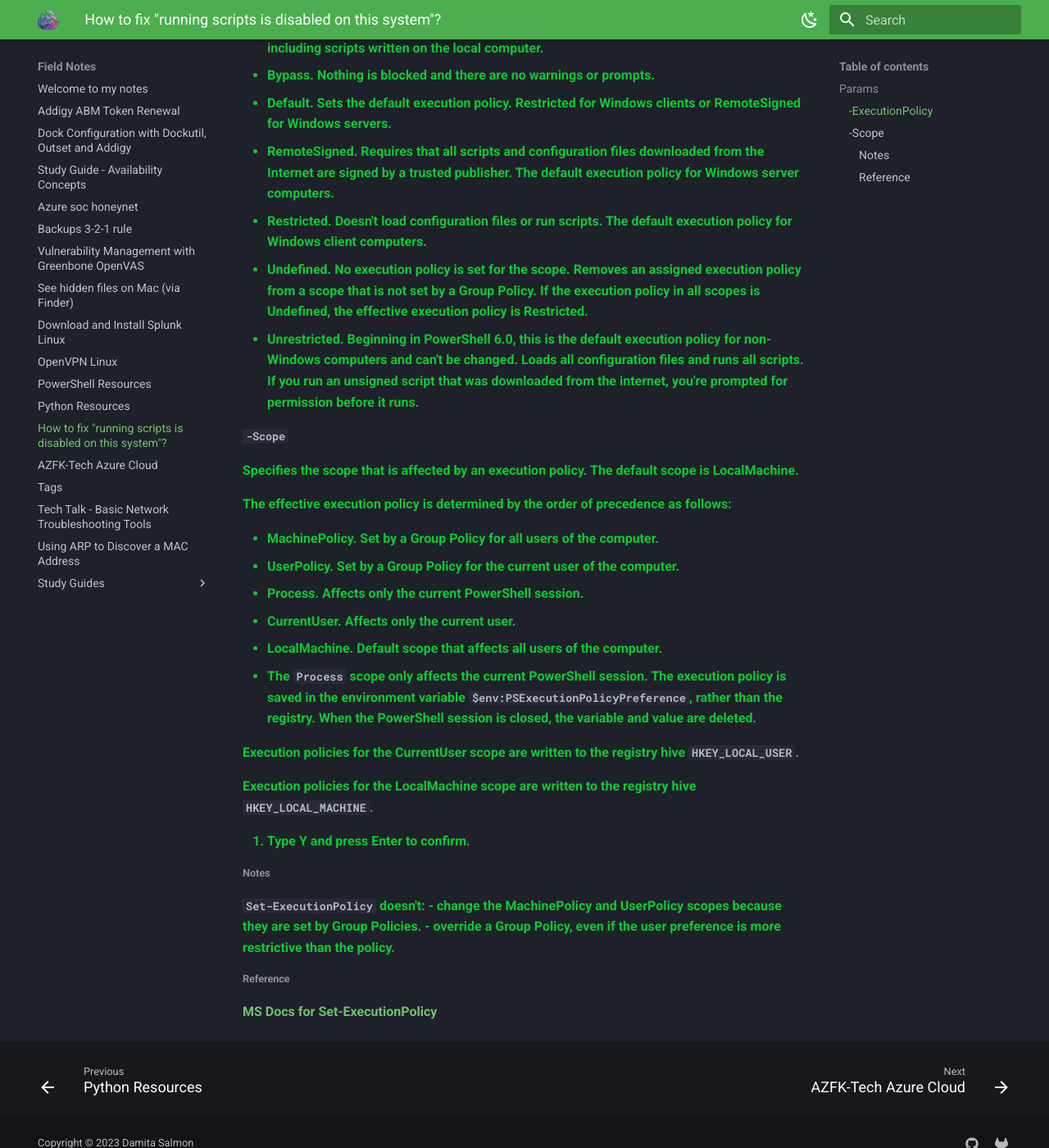
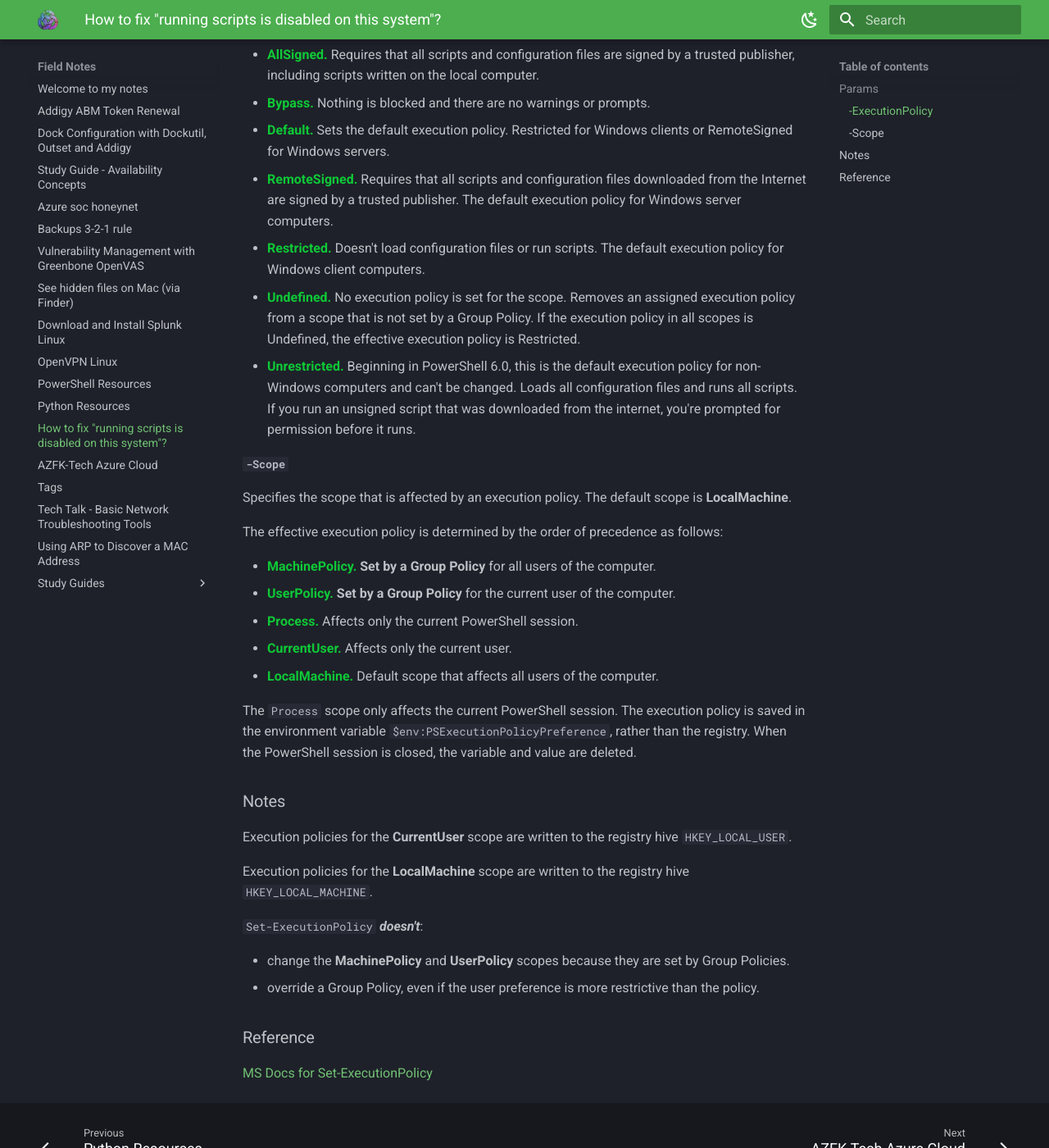
Before and after one commit to damitasalmon/field-notes, an MkDocs documentation site: the page built from docs/running-ps-scripts-error.md, in a window 1280 px wide and 1400 px high, scrolled down 518 px. Shown: the whole window at 82% size. Built offline with MkDocs 1.6.1 and Material for MkDocs 9.7.7, drawn with Linux system fonts in a browser that asks for light colours; some of the changed text lies outside the part shown.

Commit message:
Refactor ps scripts error and update style

```diff
--- a/docs/running-ps-scripts-error.md
+++ b/docs/running-ps-scripts-error.md
@@ -19,39 +20,40 @@ Set-ExecutionPolicy -ExecutionPolicy RemoteSigned -Scope CurrentUser
 
 The acceptable `-ExecutionPolicy` values are as follows:
 
-- <b class="malachite">AllSigned.<b> Requires that all scripts and configuration files are signed by a trusted publisher, including scripts written on the local computer.
+- <b class="malachite">AllSigned.</b> Requires that all scripts and configuration files are signed by a trusted publisher, including scripts written on the local computer.
 - <b class="malachite">Bypass.</b> Nothing is blocked and there are no warnings or prompts.
 - <b class="malachite">Default.</b> Sets the default execution policy. Restricted for Windows clients or RemoteSigned for Windows servers.
 - <b class="malachite">RemoteSigned.</b> Requires that all scripts and configuration files downloaded from the Internet are signed by a trusted publisher. The default execution policy for Windows server computers.
-- <b class="malachite">Restricted. Doesn't load configuration files or run scripts. The default execution policy for Windows client computers.
+- <b class="malachite">Restricted.</b> Doesn't load configuration files or run scripts. The default execution policy for Windows client computers.
 - <b class="malachite">Undefined.</b> No execution policy is set for the scope. Removes an assigned execution policy from a scope that is not set by a Group Policy. If the execution policy in all scopes is Undefined, the effective execution policy is Restricted.
 - <b class="malachite">Unrestricted.</b> Beginning in PowerShell 6.0, this is the default execution policy for non-Windows computers and can't be changed. Loads all configuration files and runs all scripts. If you run an unsigned script that was downloaded from the internet, you're prompted for permission before it runs.
 
 #### `-Scope`
 
-Specifies the scope that is affected by an execution policy. The default scope is LocalMachine.
+Specifies the scope that is affected by an execution policy. The default scope is **LocalMachine**.
 
 The effective execution policy is determined by the order of precedence as follows:
 
-- <b class="malachite">MachinePolicy.<b> Set by a Group Policy for all users of the computer.
-- <b class="malachite">UserPolicy.<b> Set by a Group Policy for the current user of the computer.
-- <b class="malachite">Process.<b> Affects only the current PowerShell session.
-- <b class="malachite">CurrentUser.<b> Affects only the current user.
-- <b class="malachite">LocalMachine.<b> Default scope that affects all users of the computer.
--
+- <b class="malachite">MachinePolicy.</b> **Set by a Group Policy** for all users of the computer.
+- <b class="malachite">UserPolicy.</b> **Set by a Group Policy** for the current user of the computer.
+- <b class="malachite">Process.</b> Affects only the current PowerShell session.
+- <b class="malachite">CurrentUser.</b> Affects only the current user.
+- <b class="malachite">LocalMachine.</b> Default scope that affects all users of the computer.
+
 The `Process` scope only affects the current PowerShell session. The execution policy is saved in the environment variable `$env:PSExecutionPolicyPreference`, rather than the registry. When the PowerShell session is closed, the variable and value are deleted.
 
-Execution policies for the CurrentUser scope are written to the registry hive `HKEY_LOCAL_USER`.
 
-Execution policies for the LocalMachine scope are written to the registry hive `HKEY_LOCAL_MACHINE`.
+### Notes
 
-3. Type Y  and press Enter to confirm.
+Execution policies for the **CurrentUser** scope are written to the registry hive `HKEY_LOCAL_USER`.
 
-###### Notes
-`Set-ExecutionPolicy` **doesn't**:
-- change the MachinePolicy and UserPolicy scopes because they are set by Group Policies.
+Execution policies for the **LocalMachine** scope are written to the registry hive `HKEY_LOCAL_MACHINE`.
+
+`Set-ExecutionPolicy` <i>**doesn't**</i>:
+
+- change the **MachinePolicy** and **UserPolicy** scopes because they are set by Group Policies.
 - override a Group Policy, even if the user preference is more restrictive than the policy.
 
-###### Reference
+### Reference
 
 [MS Docs for Set-ExecutionPolicy](https://learn.microsoft.com/en-us/powershell/module/microsoft.powershell.security/set-executionpolicy?view=powershell-7.3)
```
Also changed, not shown: other parts of docs/running-ps-scripts-error.md (+2 -1 lines).
